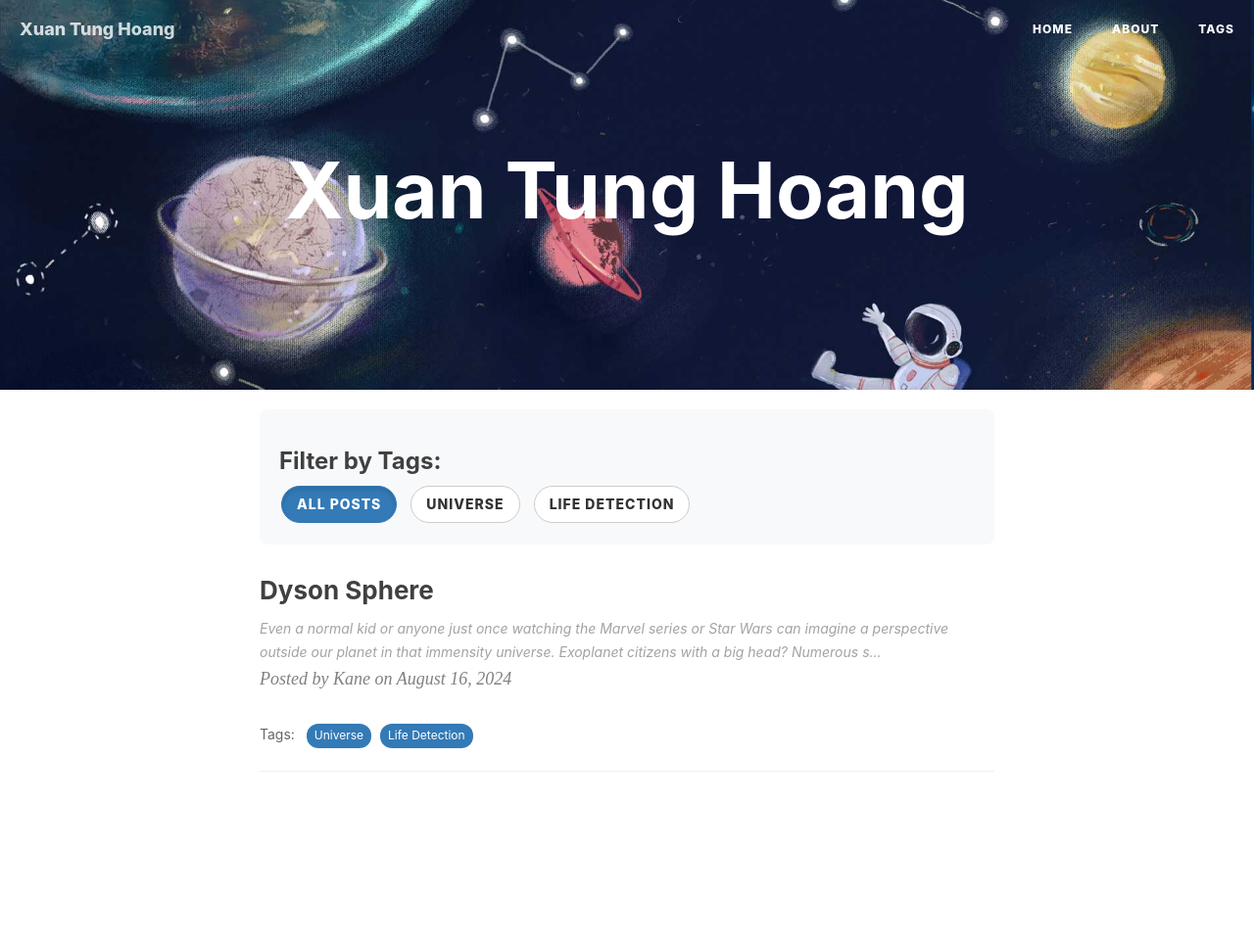
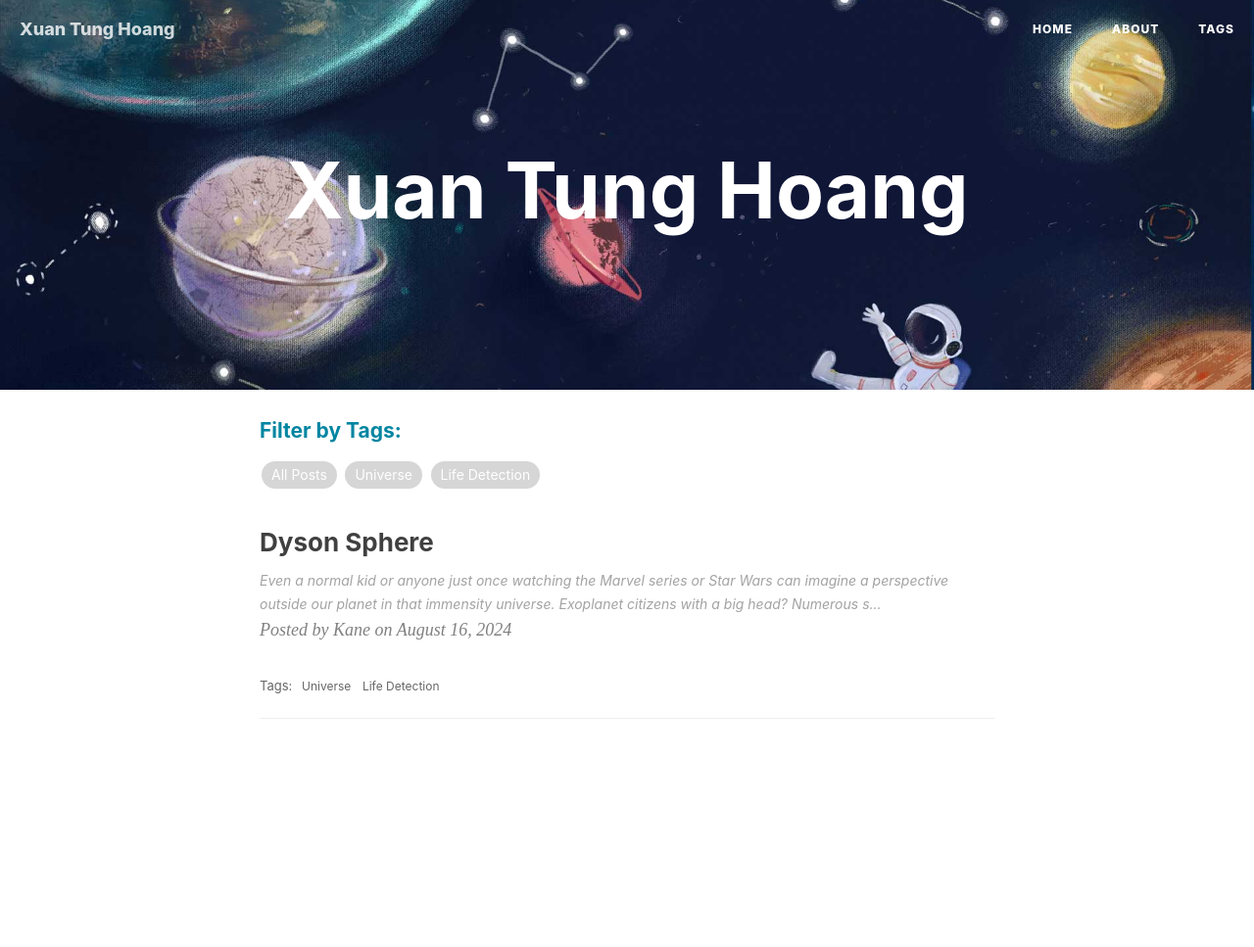
Before and after one commit to orionanseaweed/orionanseaweed.github.io, a Jekyll site: the page built from index.html, in a window 1280 px wide. Shown: the whole page at 98% size. Built offline with Jekyll 4.4.1, drawn with Linux system fonts in a browser that asks for light colours; nearby versions of some CDN libraries; library files that are not in the unit come from our copies; the list of posts is cut into pages by our own code; comment, search, counter and statistics services are not loaded; after the commit the page ends 914 px from its top, so only the background shows below that.

Commit message:
Update index.html

```diff
--- a/index.html
+++ b/index.html
@@ -4,10 +4,10 @@ description: ""
 ---
 
 <!-- Tag Filter Section -->
-<div class="tag-filter-section" style="margin-bottom: 30px;">
-    <h3>Filter by Tags:</h3>
-    <div class="tag-buttons">
-        <button class="btn btn-primary tag-filter-btn active" data-tag="all">All Posts</button>
+<div class="tag-filter-section">
+    <h4 style="margin-bottom: 15px; color: #0085a1;">Filter by Tags:</h4>
+    <div id="tag_cloud" class="tags">
+        <a href="#" class="tag-filter-btn active" data-tag="all">All Posts</a>
         {% assign all_tags = "" | split: "," %}
         {% for post in site.posts %}
             {% for tag in post.tags %}
@@ -17,7 +17,7 @@ description: ""
             {% endfor %}
         {% endfor %}
         {% for tag in all_tags %}
-            <button class="btn btn-default tag-filter-btn" data-tag="{{ tag | downcase }}">{{ tag }}</button>
+            <a href="#" class="tag-filter-btn" data-tag="{{ tag | downcase }}">{{ tag }}</a>
         {% endfor %}
     </div>
 </div>
@@ -46,7 +46,7 @@ description: ""
     <div class="post-tags">
         <span class="tag-label">Tags:</span>
         {% for tag in post.tags %}
-        <span class="tag-badge">{{ tag }}</span>
+        <span class="post-tag">{{ tag }}</span>
         {% endfor %}
     </div>
     {% endif %}
@@ -101,50 +102,25 @@ document.addEventListener('DOMContentLoaded', function() {
 
 <style>
 .tag-filter-section {
-    background: #f8f9fa;
-    padding: 20px;
-    border-radius: 8px;
-    margin-bottom: 30px;
-}
-
-.tag-buttons {
-    display: flex;
-    flex-wrap: wrap;
-    gap: 10px;
-    margin-top: 10px;
-}
-
-.tag-filter-btn {
-    margin: 2px;
-    border-radius: 20px;
-    font-size: 14px;
-    padding: 6px 15px;
-}
-
-.tag-filter-btn.active {
-    background-color: #337ab7;
-    border-color: #337ab7;
+    margin-bottom: 25px;
 }
 
 .post-tags {
-    margin-top: 10px;
-    font-size: 14px;
+    margin-top: 8px;
+    font-size: 13px;
 }
 
 .tag-label {
     color: #666;
-    margin-right: 8px;
+    margin-right: 6px;
 }
 
-.tag-badge {
+.post-tag {
     display: inline-block;
-    background-color: #337ab7;
-    color: white;
-    padding: 2px 8px;
-    border-radius: 12px;
+    color: #666;
     font-size: 12px;
-    margin-right: 5px;
-    margin-bottom: 3px;
+    margin-right: 8px;
+    margin-bottom: 2px;
 }
 
 .post-item {
```
Also changed, not shown: other parts of index.html (+2 -1 lines).
